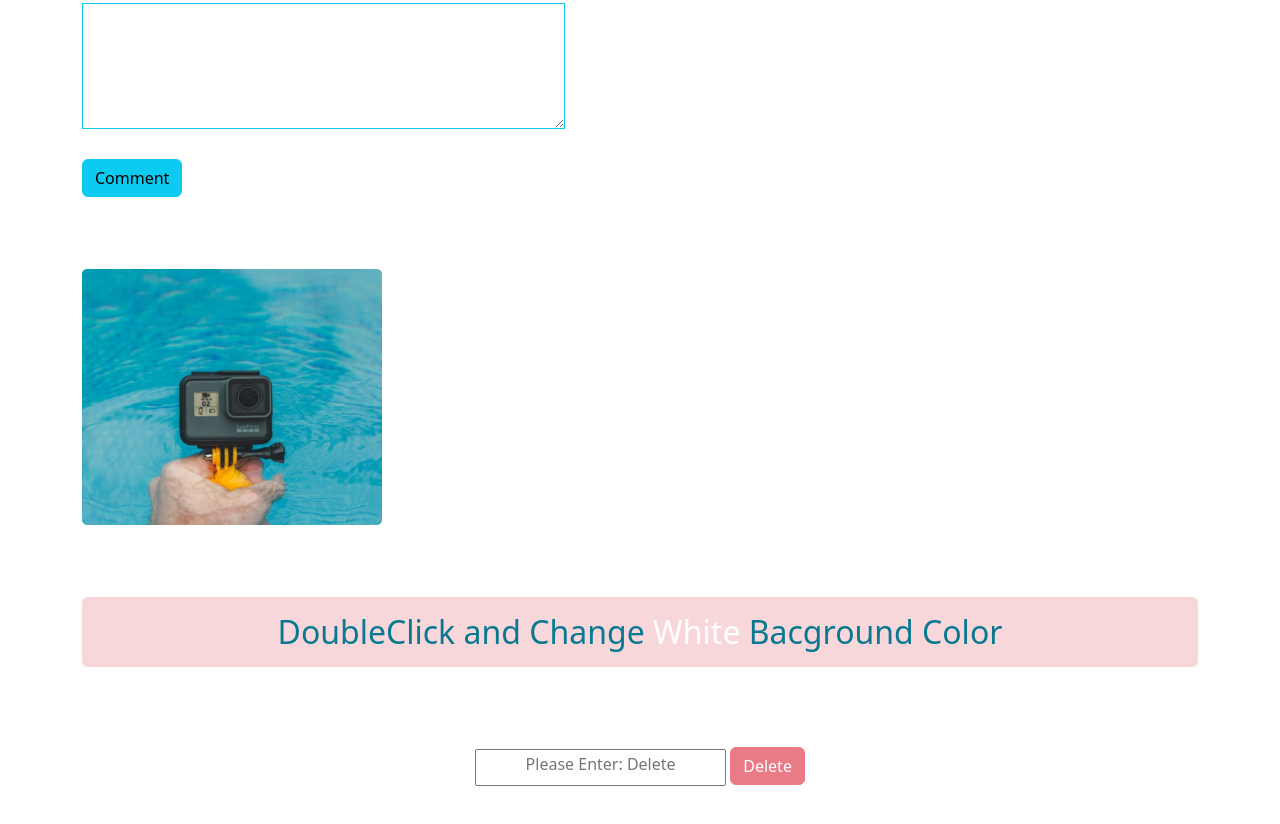
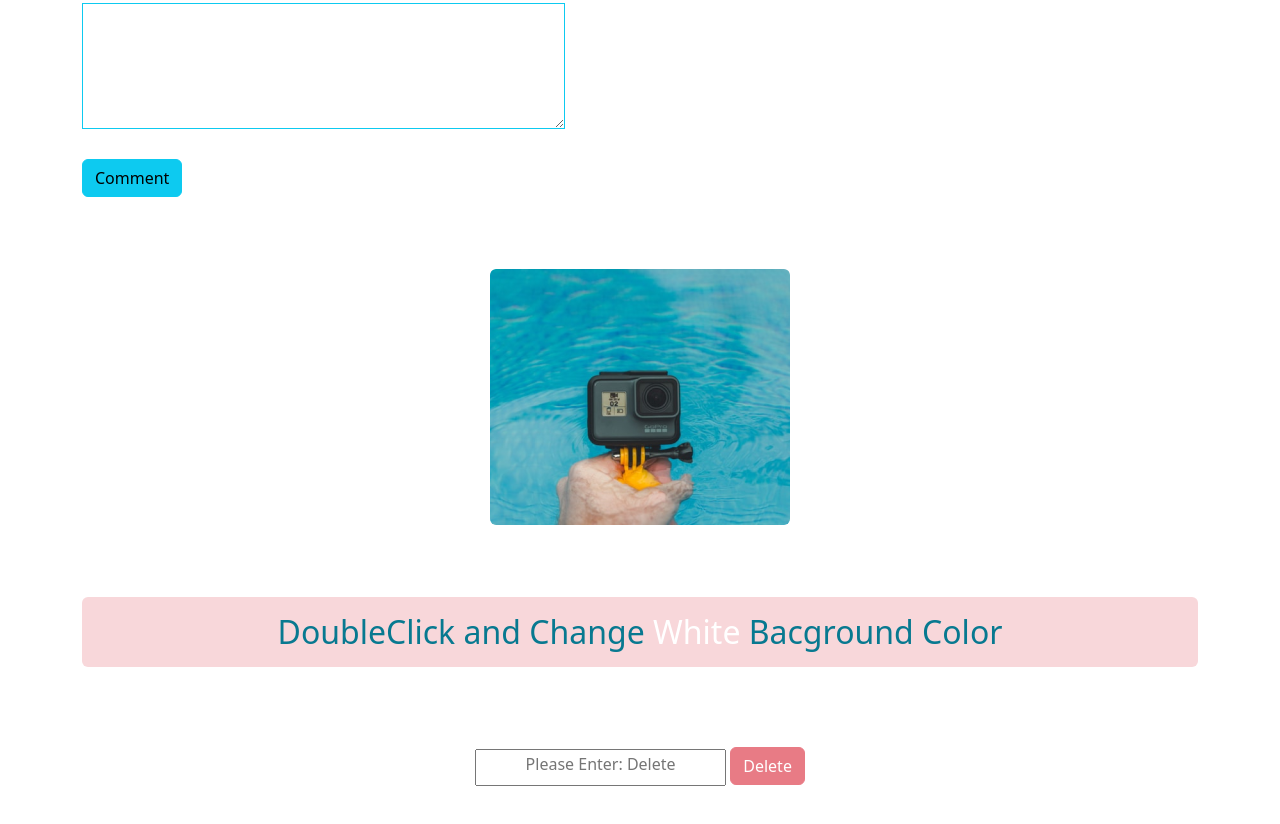
Before and after one commit to Parves21/EventJsFile, a plain HTML site: page index.html in a window 1280 px wide. Shown: the part 877-1701 px from the top of the page. Drawn offline with Linux system fonts and the light colour scheme.

Commit message:
second commit

```diff
--- a/index.html
+++ b/index.html
@@ -82,7 +82,7 @@
         <br><br><br>
 
         <div>
-            <img src="images/action.png" onmouseover="newImg(this)" onmouseout="oldImg(this)">
+            <img class="rounded mx-auto d-block" src="images/action.png" onmouseover="newImg(this)" onmouseout="oldImg(this)">
         </div><br><br><br>
 
         <div>
```
Also changed, not shown: css/style.css (line endings or trailing spaces).
